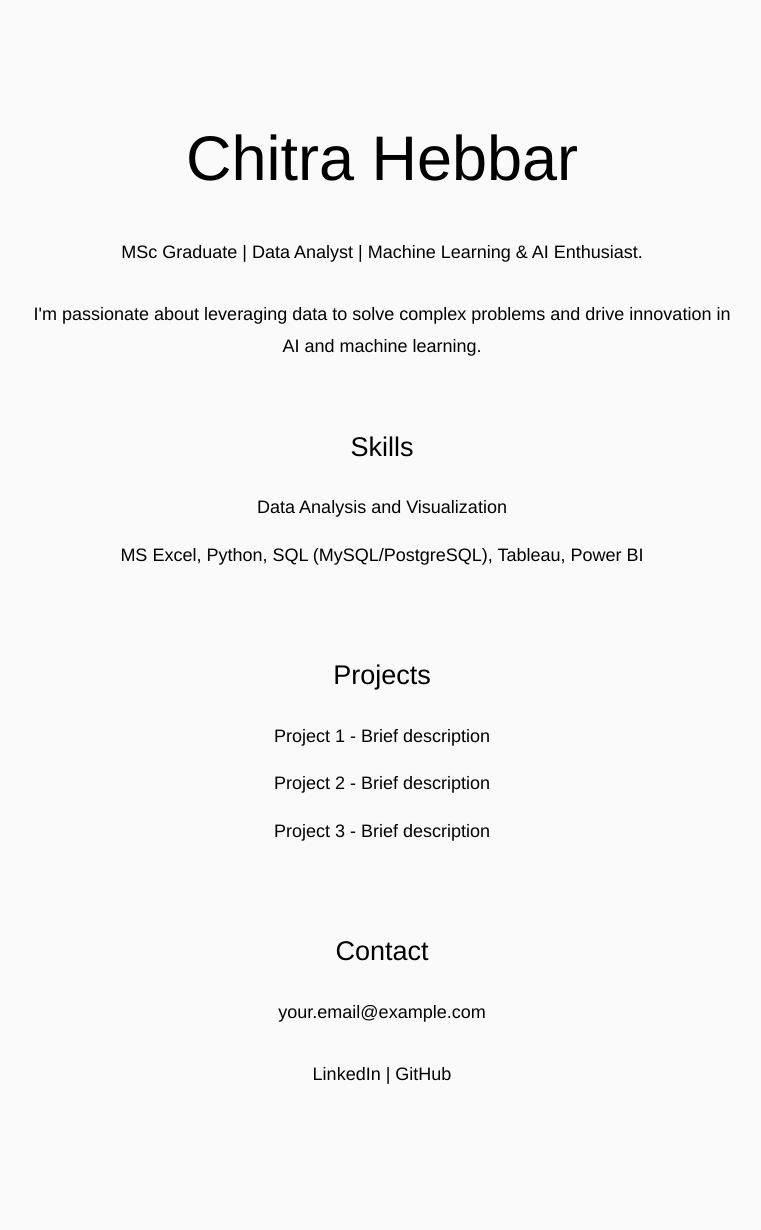
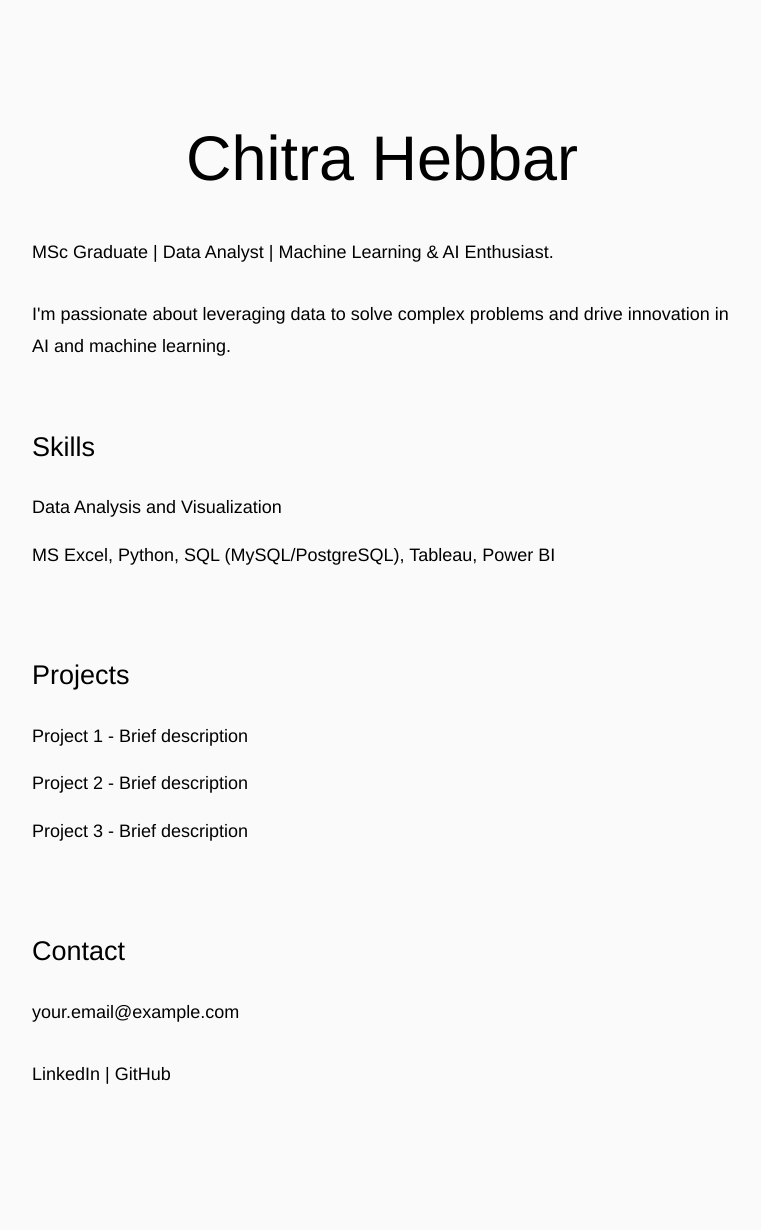
Before and after one commit to ChitraHebbar/ChitraHebbar.github.io, a Jekyll site: the page index.html, which Jekyll copies as it is, in a window 1280 px wide. Shown: the whole page, without its empty margins (258-1019 px from the left). Built offline with Jekyll 4.4.1, drawn with Linux system fonts in a browser that asks for light colours.

Commit message:
Update style.css

```diff
--- a/assets/css/style.css
+++ b/assets/css/style.css
@@ -6,7 +6,7 @@ body {
     max-width: 700px;
     margin: 0 auto;
     padding: 60px 20px;
-    text-align: center;
+    text-align: left;
     font-size: 18px;
 }
 
@@ -14,6 +14,7 @@ h1 {
     font-size: 3.5em;
     margin-bottom: 20px;
     font-weight: normal;
+    text-align: center;
 }
 
 h2 {
@@ -51,3 +52,11 @@ a:hover {
 section {
     margin-bottom: 80px;
 }
+.intro {
+    text-align: center;
+    margin-bottom: 40px;
+}
+
+.contact {
+    text-align: center;
+}
```
